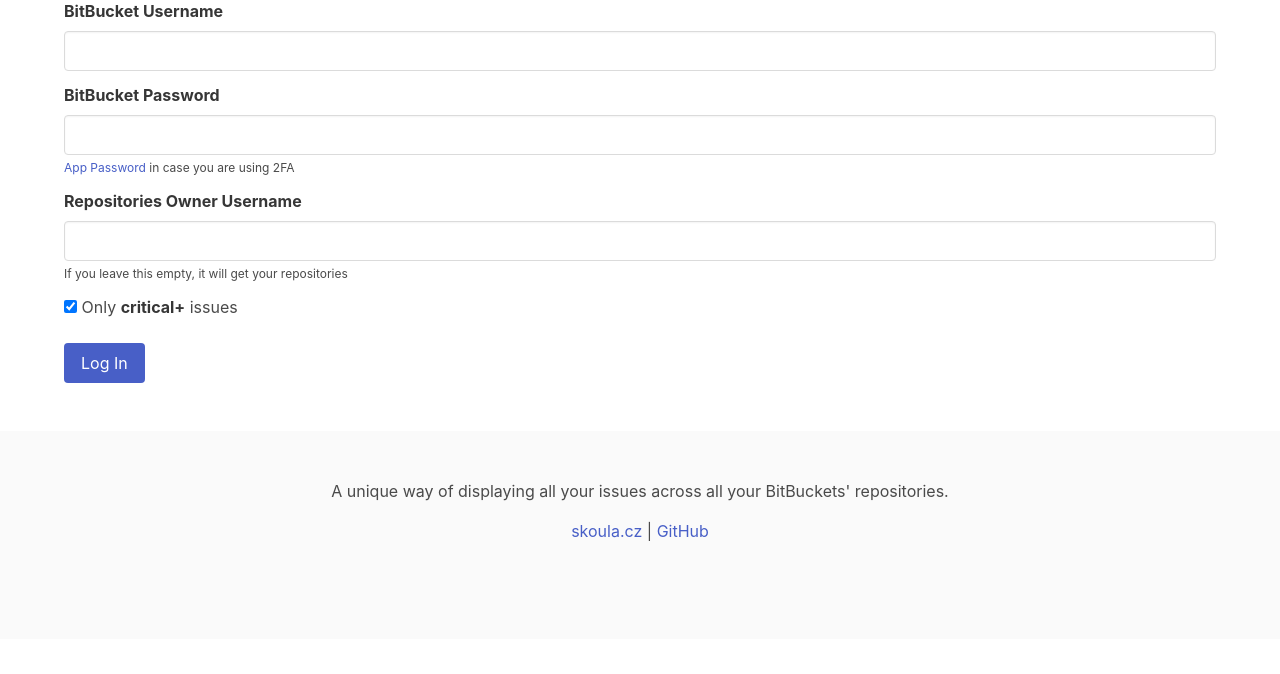
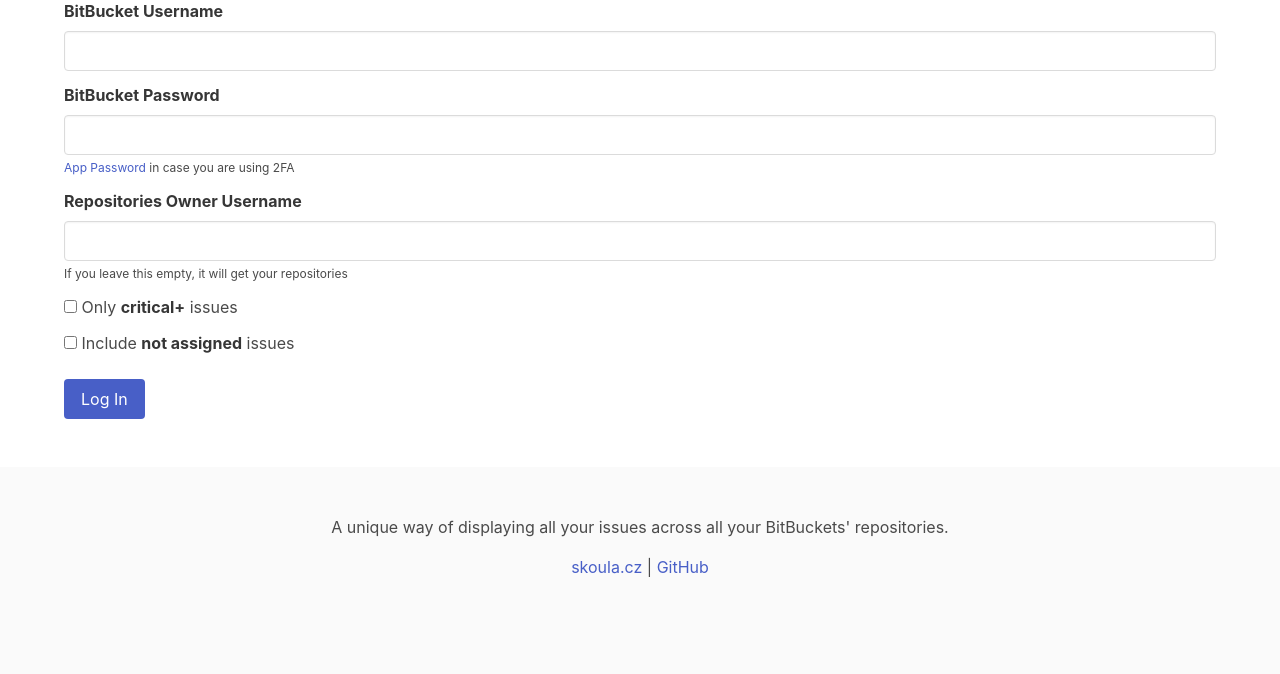
Before and after one commit to MichalSkoula/bitbucket-powertoy, a Flask app: page / in a window 1280 px wide. Shown: the part 109-783 px from the top of the page. Run offline with Flask 3, Linux system fonts and the light colour scheme.

Commit message:
get rid of constants, add checkbox for not assigned issues

```diff
--- a/powertoy/app.py
+++ b/powertoy/app.py
@@ -11,9 +11,7 @@
 # SETTINGS START #
 URL = "https://api.bitbucket.org/2.0/"
 app.secret_key = "asdasdadadsasd"
-SHOW_ALL_ASSIGNMENTS_ON_RESOLVED_ISSUES_PAGE = False
 # SETTINGS END #
-
 
 @app.route("/")
 @app.route("/<what>")
@@ -59,11 +57,13 @@
                     user_issue_count[issue["assignee"]["display_name"]] = (
                         user_issue_count.get(issue["assignee"]["display_name"], 0) + 1
                     )
+                elif session["not_assigned"] == False:
+                    continue
 
-                # show only my issues....or ALL issues if what=resolved
+
+                # show only my issues....or ALL issues if what=resolved or what=hold
                 if (
-                    SHOW_ALL_ASSIGNMENTS_ON_RESOLVED_ISSUES_PAGE is False
-                    or what != "resolved"
+                    what != "resolved" and what != "hold"
                 ) and (
                     issue["assignee"]
                     and issue["assignee"]["account_id"] != session["account_id"]
@@ -107,6 +107,7 @@
         session["username"] = request.form.get("username")
         session["password"] = request.form.get("password")
         session["critical"] = request.form.get("critical") is not None
+        session["not_assigned"] = request.form.get("not_assigned") is not None
         session["owner"] = (
             request.form.get("owner")
             if request.form.get("owner")
--- a/powertoy/templates/base.html
+++ b/powertoy/templates/base.html
@@ -26,7 +26,7 @@
 					{% if session['username'] %}
 					<div class="level-item">
 						<a class="button {% if what == 'open' %}is-active{% endif %}"
-							href="{{ url_for('index', what='open') }}">New + Open</a>
+							href="{{ url_for('index', what='open') }}">My New + Open</a>
 					</div>
 
 					<div class="level-item">
--- a/powertoy/templates/login.html
+++ b/powertoy/templates/login.html
@@ -20,8 +20,12 @@
 		<p class="help">If you leave this empty, it will get your repositories</p>
 	</div>
 	<div class="field">
-		<input type="checkbox" id="critical" name="critical" class="is-checkradio" checked>
+		<input type="checkbox" id="critical" name="critical" class="is-checkradio">
 		<label for="critical">Only <strong>critical+</strong> issues</label>
+	</div>
+	<div class="field">
+		<input type="checkbox" id="not_assigned" name="not_assigned" class="is-checkradio">
+		<label for="not_assigned">Include <strong>not assigned</strong> issues</label>
 	</div>
 
 	<div class="field mt-5">
```
